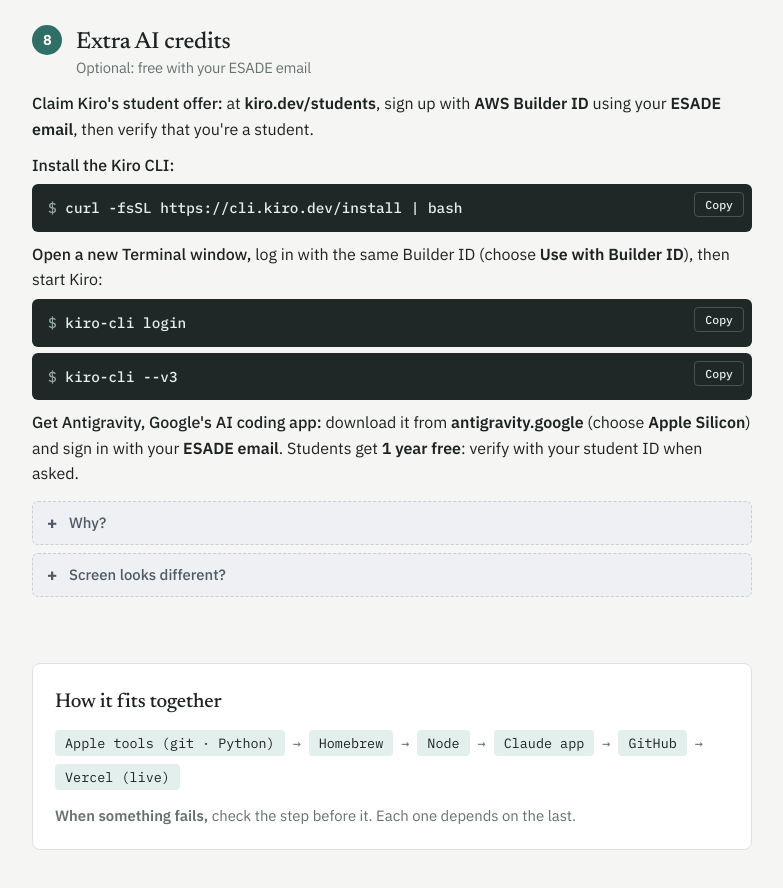
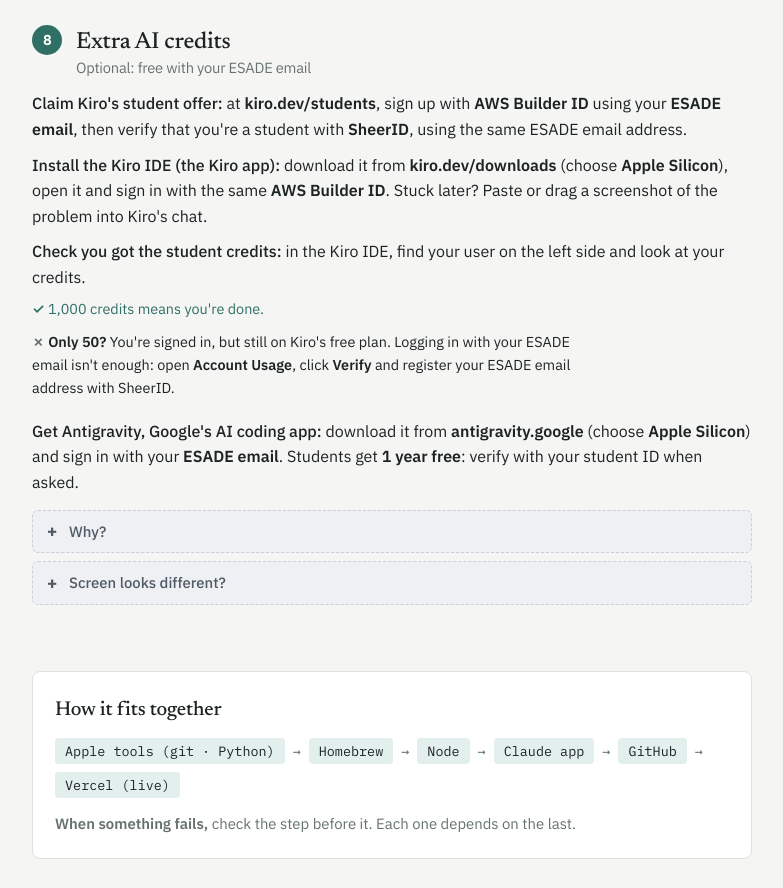
Before and after one commit to Winrisred/pwa-setup-guide, a plain HTML site: page index.html in a window 1280 px wide. Shown: the part 3958-4846 px from the top of the page, without its empty margins (248-1031 px from the left). Drawn offline with Linux system fonts and the light colour scheme.

Commit message:
Use the Kiro IDE in step 8 and warn about missing student credits
Students could sign in to Kiro with their ESADE email and still be on
the free plan (50 credits). Step 8 now has them check for 1,000 credits
and, if they only see 50, verify with SheerID from Account Usage.

The Kiro CLI steps are replaced by the Kiro IDE (the Kiro app), so
students can paste screenshots of problems into the chat. The Why box
notes that Kiro offers more powerful models than Antigravity, and that
both give access to models from OpenAI, Google and others.

Co-Authored-By: Claude Opus 5.5 <noreply@anthropic.com>

```diff
--- a/index.html
+++ b/index.html
@@ -312,6 +312,15 @@
         content: "✓ ";
         font-weight: 600;
       }
+      .no {
+        font-size: 0.9rem;
+        margin-top: 4px;
+      }
+      .no::before {
+        content: "✗ ";
+        font-weight: 600;
+        color: var(--muted);
+      }
 
       /* MORE: explanations */
       details.more {
@@ -1076,26 +1085,26 @@ echo 'eval "$(/opt/homebrew/bin/brew shellenv)"' >> ~/.zprofile</pre
             <li>
               <span class="act">Claim Kiro's student offer:</span> at
               <b>kiro.dev/students</b>, sign up with <b>AWS Builder ID</b> using
-              your <b>ESADE email</b>, then verify that you're a student.
-            </li>
-            <li>
-              <span class="act">Install the Kiro CLI:</span>
-              <div class="cmd">
-                <pre>curl -fsSL https://cli.kiro.dev/install | bash</pre>
-                <button class="copy" type="button">Copy</button>
-              </div>
-            </li>
-            <li>
-              <span class="act">Open a new Terminal window,</span> log in with the same
-              Builder ID (choose <b>Use with Builder ID</b>), then start Kiro:
-              <div class="cmd">
-                <pre>kiro-cli login</pre>
-                <button class="copy" type="button">Copy</button>
-              </div>
-              <div class="cmd">
-                <pre>kiro-cli --v3</pre>
-                <button class="copy" type="button">Copy</button>
-              </div>
+              your <b>ESADE email</b>, then verify that you're a student with
+              <b>SheerID</b>, using the same ESADE email address.
+            </li>
+            <li>
+              <span class="act">Install the Kiro IDE (the Kiro app):</span> download it from
+              <b>kiro.dev/downloads</b> (choose <b>Apple Silicon</b>), open it and sign in with the same
+              <b>AWS Builder ID</b>. Stuck later? Paste or drag a screenshot of
+              the problem into Kiro's chat.
+            </li>
+            <li>
+              <span class="act">Check you got the student credits:</span> in
+              the Kiro IDE, find your user on the left side and look at your
+              credits.
+              <p class="ok">1,000 credits means you're done.</p>
+              <p class="no">
+                <b>Only 50?</b> You're signed in, but still on Kiro's free plan.
+                Logging in with your ESADE email isn't enough: open
+                <b>Account Usage</b>, click <b>Verify</b> and register your
+                ESADE email address with SheerID.
+              </p>
             </li>
             <li>
               <span class="act">Get Antigravity, Google's AI coding app:</span>
@@ -1109,25 +1118,32 @@ echo 'eval "$(/opt/homebrew/bin/brew shellenv)"' >> ~/.zprofile</pre
             <div class="in">
               <p>
                 <b>Kiro</b> (from Amazon) and <b>Antigravity</b> (from Google)
-                are AI coding assistants like Claude Code, and both let you use
-                Claude's models. With your student email they're free, so you
-                don't need a Claude subscription.
+                are AI coding assistants like Claude Code. Both let you use
+                Claude's models, and also models from OpenAI, Google and
+                others. With your student email they're free, so you don't need
+                a Claude subscription.
               </p>
               <p>
                 <b>Kiro's student offer:</b> 1,000 credits a month for one year,
                 no card needed. You must be 18+, and the account must use your
-                university email.
+                university email. Until SheerID confirms you're a student, Kiro
+                treats you as a free user, with only 50 credits a month.
               </p>
               <p>
                 <b>Antigravity's student offer:</b> 1 year free, verified with
                 your student ID.
               </p>
-              <dl>
-                <dt>kiro-cli login</dt>
-                <dd>Signs Terminal in to your Kiro account, once.</dd>
-                <dt>kiro-cli --v3</dt>
-                <dd>Starts a chat with Kiro, using its newest version.</dd>
-              </dl>
+              <p>
+                <b>Kiro or Antigravity?</b> Kiro gives you access to more
+                powerful AI models than Antigravity. Antigravity's models are
+                still good enough for what you'll build here.
+              </p>
+              <p>
+                <b>Why the Kiro IDE?</b> "IDE" is just the name for a coding app,
+                so the Kiro IDE is the Kiro app. You can paste or drag
+                screenshots into its chat, so Kiro sees the error exactly as you
+                do. It looks like VS Code, because it's built on the same base.
+              </p>
             </div>
           </details>
           <details class="more">
@@ -1135,12 +1151,8 @@ echo 'eval "$(/opt/homebrew/bin/brew shellenv)"' >> ~/.zprofile</pre
             <div class="in">
               <ul>
                 <li>
-                  The installer opens the Kiro CLI app in the background. That's
-                  normal: it sets up the <code>kiro-cli</code> command.
-                </li>
-                <li>
-                  <b><code>kiro-cli</code> not found?</b> Quit Terminal (<kbd>⌘</kbd>
-                  <kbd>Q</kbd>) and open it again.
+                  <b>Mac asks if you're sure you want to open Kiro?</b> It
+                  was downloaded from the internet. Click <b>Open</b>.
                 </li>
                 <li>
                   <b>Already have a Kiro account with another email?</b> Add
@@ -1723,26 +1735,26 @@ sudo ln -sf "/Applications/Visual Studio Code.app/Contents/Resources/app/bin/cod
             <li>
               <span class="act">Claim Kiro's student offer:</span> at
               <b>kiro.dev/students</b>, sign up with <b>AWS Builder ID</b> using
-              your <b>ESADE email</b>, then verify that you're a student.
-            </li>
-            <li>
-              <span class="act">Install the Kiro CLI:</span>
-              <div class="cmd">
-                <pre>curl -fsSL https://cli.kiro.dev/install | bash</pre>
-                <button class="copy" type="button">Copy</button>
-              </div>
-            </li>
-            <li>
-              <span class="act">Open a new Terminal window,</span> log in with the same
-              Builder ID (choose <b>Use with Builder ID</b>), then start Kiro:
-              <div class="cmd">
-                <pre>kiro-cli login</pre>
-                <button class="copy" type="button">Copy</button>
-              </div>
-              <div class="cmd">
-                <pre>kiro-cli --v3</pre>
-                <button class="copy" type="button">Copy</button>
-              </div>
+              your <b>ESADE email</b>, then verify that you're a student with
+              <b>SheerID</b>, using the same ESADE email address.
+            </li>
+            <li>
+              <span class="act">Install the Kiro IDE (the Kiro app):</span> download it from
+              <b>kiro.dev/downloads</b> (choose <b>Intel</b>), open it and sign in with the same
+              <b>AWS Builder ID</b>. Stuck later? Paste or drag a screenshot of
+              the problem into Kiro's chat.
+            </li>
+            <li>
+              <span class="act">Check you got the student credits:</span> in
+              the Kiro IDE, find your user on the left side and look at your
+              credits.
+              <p class="ok">1,000 credits means you're done.</p>
+              <p class="no">
+                <b>Only 50?</b> You're signed in, but still on Kiro's free plan.
+                Logging in with your ESADE email isn't enough: open
+                <b>Account Usage</b>, click <b>Verify</b> and register your
+                ESADE email address with SheerID.
+              </p>
             </li>
             <li>
               <span class="act">Get Antigravity, Google's AI coding app:</span>
@@ -1756,25 +1768,32 @@ sudo ln -sf "/Applications/Visual Studio Code.app/Contents/Resources/app/bin/cod
             <div class="in">
               <p>
                 <b>Kiro</b> (from Amazon) and <b>Antigravity</b> (from Google)
-                are AI coding assistants like Claude Code, and both let you use
-                Claude's models. With your student email they're free, so you
-                don't need a Claude subscription.
+                are AI coding assistants like Claude Code. Both let you use
+                Claude's models, and also models from OpenAI, Google and
+                others. With your student email they're free, so you don't need
+                a Claude subscription.
               </p>
               <p>
                 <b>Kiro's student offer:</b> 1,000 credits a month for one year,
                 no card needed. You must be 18+, and the account must use your
-                university email.
+                university email. Until SheerID confirms you're a student, Kiro
+                treats you as a free user, with only 50 credits a month.
               </p>
               <p>
                 <b>Antigravity's student offer:</b> 1 year free, verified with
                 your student ID.
               </p>
-              <dl>
-                <dt>kiro-cli login</dt>
-                <dd>Signs Terminal in to your Kiro account, once.</dd>
-                <dt>kiro-cli --v3</dt>
-                <dd>Starts a chat with Kiro, using its newest version.</dd>
-              </dl>
+              <p>
+                <b>Kiro or Antigravity?</b> Kiro gives you access to more
+                powerful AI models than Antigravity. Antigravity's models are
+                still good enough for what you'll build here.
+              </p>
+              <p>
+                <b>Why the Kiro IDE?</b> "IDE" is just the name for a coding app,
+                so the Kiro IDE is the Kiro app. You can paste or drag
+                screenshots into its chat, so Kiro sees the error exactly as you
+                do. It looks like VS Code, because it's built on the same base.
+              </p>
             </div>
           </details>
           <details class="more">
@@ -1782,12 +1801,8 @@ sudo ln -sf "/Applications/Visual Studio Code.app/Contents/Resources/app/bin/cod
             <div class="in">
               <ul>
                 <li>
-                  The installer opens the Kiro CLI app in the background. That's
-                  normal: it sets up the <code>kiro-cli</code> command.
-                </li>
-                <li>
-                  <b><code>kiro-cli</code> not found?</b> Quit Terminal (<kbd>⌘</kbd>
-                  <kbd>Q</kbd>) and open it again.
+                  <b>Mac asks if you're sure you want to open Kiro?</b> It
+                  was downloaded from the internet. Click <b>Open</b>.
                 </li>
                 <li>
                   <b>Already have a Kiro account with another email?</b> Add
@@ -2376,26 +2391,26 @@ sudo ln -sf "/Applications/Visual Studio Code.app/Contents/Resources/app/bin/cod
             <li>
               <span class="act">Claim Kiro's student offer:</span> at
               <b>kiro.dev/students</b>, sign up with <b>AWS Builder ID</b> using
-              your <b>ESADE email</b>, then verify that you're a student.
-            </li>
-            <li>
-              <span class="act">Install the Kiro CLI:</span>
-              <div class="cmd">
-                <pre>irm https://cli.kiro.dev/install.ps1 | iex</pre>
-                <button class="copy" type="button">Copy</button>
-              </div>
-            </li>
-            <li>
-              <span class="act">Open a new Terminal,</span> log in with the same
-              Builder ID (choose <b>Use with Builder ID</b>), then start Kiro:
-              <div class="cmd">
-                <pre>kiro-cli login</pre>
-                <button class="copy" type="button">Copy</button>
-              </div>
-              <div class="cmd">
-                <pre>kiro-cli --v3</pre>
-                <button class="copy" type="button">Copy</button>
-              </div>
+              your <b>ESADE email</b>, then verify that you're a student with
+              <b>SheerID</b>, using the same ESADE email address.
+            </li>
+            <li>
+              <span class="act">Install the Kiro IDE (the Kiro app):</span> download it from
+              <b>kiro.dev/downloads</b>, open it and sign in with the same
+              <b>AWS Builder ID</b>. Stuck later? Paste or drag a screenshot of
+              the problem into Kiro's chat.
+            </li>
+            <li>
+              <span class="act">Check you got the student credits:</span> in
+              the Kiro IDE, find your user on the left side and look at your
+              credits.
+              <p class="ok">1,000 credits means you're done.</p>
+              <p class="no">
+                <b>Only 50?</b> You're signed in, but still on Kiro's free plan.
+                Logging in with your ESADE email isn't enough: open
+                <b>Account Usage</b>, click <b>Verify</b> and register your
+                ESADE email address with SheerID.
+              </p>
             </li>
             <li>
               <span class="act">Get Antigravity, Google's AI coding app:</span>
@@ -2409,38 +2424,38 @@ sudo ln -sf "/Applications/Visual Studio Code.app/Contents/Resources/app/bin/cod
             <div class="in">
               <p>
                 <b>Kiro</b> (from Amazon) and <b>Antigravity</b> (from Google)
-                are AI coding assistants like Claude Code, and both let you use
-                Claude's models. With your student email they're free, so you
-                don't need a Claude subscription.
+                are AI coding assistants like Claude Code. Both let you use
+                Claude's models, and also models from OpenAI, Google and
+                others. With your student email they're free, so you don't need
+                a Claude subscription.
               </p>
               <p>
                 <b>Kiro's student offer:</b> 1,000 credits a month for one year,
                 no card needed. You must be 18+, and the account must use your
-                university email.
+                university email. Until SheerID confirms you're a student, Kiro
+                treats you as a free user, with only 50 credits a month.
               </p>
               <p>
                 <b>Antigravity's student offer:</b> 1 year free, verified with
                 your student ID.
               </p>
-              <dl>
-                <dt>kiro-cli login</dt>
-                <dd>Signs Terminal in to your Kiro account, once.</dd>
-                <dt>kiro-cli --v3</dt>
-                <dd>Starts a chat with Kiro, using its newest version.</dd>
-              </dl>
+              <p>
+                <b>Kiro or Antigravity?</b> Kiro gives you access to more
+                powerful AI models than Antigravity. Antigravity's models are
+                still good enough for what you'll build here.
+              </p>
+              <p>
+                <b>Why the Kiro IDE?</b> "IDE" is just the name for a coding app,
+                so the Kiro IDE is the Kiro app. You can paste or drag
+                screenshots into its chat, so Kiro sees the error exactly as you
+                do. It looks like VS Code, because it's built on the same base.
+              </p>
             </div>
           </details>
           <details class="more">
             <summary>Screen looks different?</summary>
             <div class="in">
               <ul>
-                <li>
-                  The Kiro CLI needs <b>Windows 11</b>.
-                </li>
-                <li>
-                  <b><code>kiro-cli</code> not found?</b> Close all Terminal windows
-                  and open a new one. If it still fails, restart the PC.
-                </li>
                 <li>
                   <b>Already have a Kiro account with another email?</b> Add
                   your ESADE email to it, then verify from its
```
